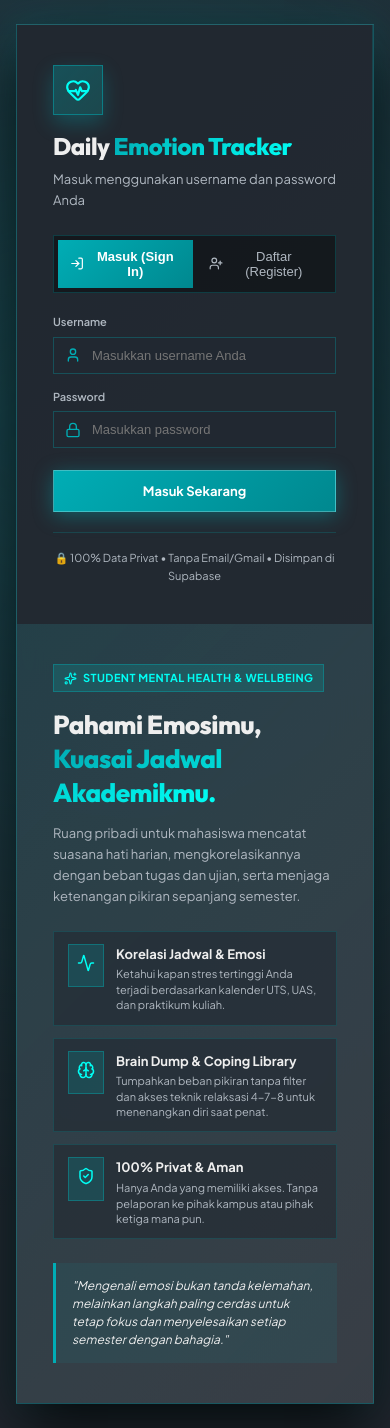
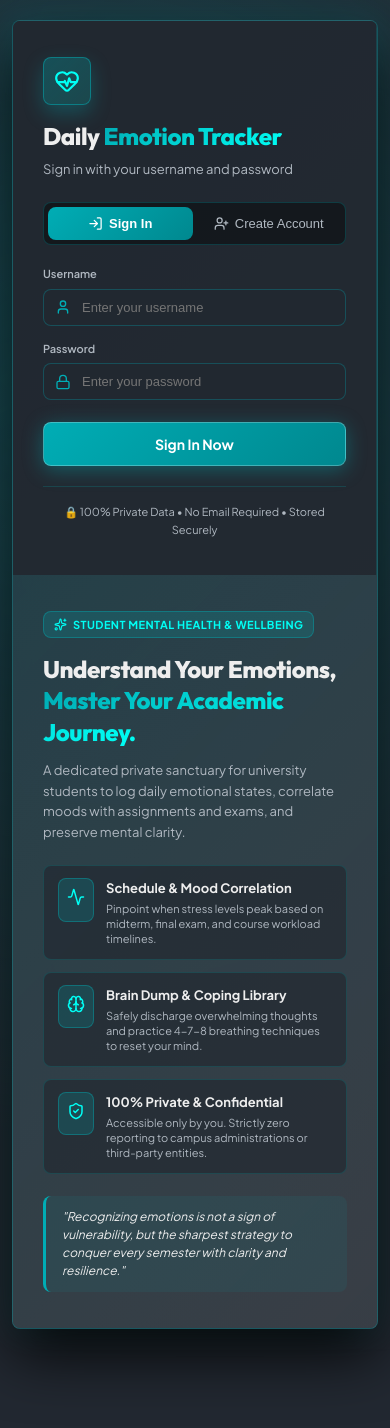
Before and after one commit to fikrighifari17-collab/daily, a React (Vite) app: page / in a window 390 px wide. After the commit the page ends 1349 px from the top, so only its background shows below. Built offline with nearby package versions, Linux system fonts and the light colour scheme.

Commit message:
style: apply 8px border radius, English language, and Google Pixel 8 mobile responsiveness

```diff
--- a/src/components/AuthModal.jsx
+++ b/src/components/AuthModal.jsx
@@ -26,27 +26,27 @@ export default function AuthModal({ isOpen, onClose }) {
       if (mode === 'login') {
         const res = await handleLogin(username, password);
         if (res?.user) {
-          toast.success(`Selamat datang kembali, ${res.user.nama || res.user.username}!`);
+          toast.success(`Welcome back, ${res.user.nama || res.user.username}!`);
           onClose();
         } else {
-          setErrorMsg('Username atau password salah');
+          setErrorMsg('Invalid username or password.');
         }
       } else {
         if (!username.trim() || !password.trim()) {
-          setErrorMsg('Username dan password wajib diisi');
+          setErrorMsg('Username and password are required.');
           setLoading(false);
           return;
         }
         const res = await handleRegister(username, password, nama || username);
         if (res?.user) {
-          toast.success(`Akun berhasil dibuat! Selamat datang, ${res.user.nama || res.user.username}!`);
+          toast.success(`Account created! Welcome, ${res.user.nama || res.user.username}!`);
           onClose();
         } else {
-          setErrorMsg('Pendaftaran gagal. Silakan gunakan username lain');
+          setErrorMsg('Registration failed. Please choose another username.');
         }
       }
     } catch (err) {
-      setErrorMsg(err.message || 'Terjadi kesalahan autentikasi.');
+      setErrorMsg(err.message || 'Authentication error.');
     } finally {
       setLoading(false);
     }
@@ -74,7 +74,7 @@ export default function AuthModal({ isOpen, onClose }) {
         background: 'linear-gradient(135deg, rgba(34, 40, 49, 0.95), rgba(57, 62, 70, 0.95))',
         border: '1px solid rgba(0, 173, 181, 0.4)',
         boxShadow: '0 20px 50px rgba(0, 0, 0, 0.8), 0 0 30px rgba(0, 173, 181, 0.2)',
-        borderRadius: '0px',
+        borderRadius: '8px',
         padding: '24px',
         position: 'relative'
       }}>
@@ -103,7 +103,7 @@ export default function AuthModal({ isOpen, onClose }) {
             justifyContent: 'center',
             width: '48px',
             height: '48px',
-            borderRadius: '0px',
+            borderRadius: '8px',
             background: 'rgba(0, 173, 181, 0.2)',
             border: '1px solid rgba(0, 173, 181, 0.4)',
             marginBottom: '10px'
@@ -111,10 +111,10 @@ export default function AuthModal({ isOpen, onClose }) {
             <Sparkles size={24} color="#00FFF5" />
           </div>
           <h3 style={{ fontSize: '20px', fontWeight: 800, color: '#EEEEEE', margin: '0 0 4px 0' }}>
-            {mode === 'login' ? 'Masuk ke Akun Anda' : 'Buat Akun Baru'}
+            {mode === 'login' ? 'Sign In to Your Account' : 'Create an Account'}
           </h3>
           <p style={{ fontSize: '12px', color: '#b0b8c1', margin: 0 }}>
-            {mode === 'login' ? 'Gunakan username dan password Anda' : 'Daftar dengan username & password untuk mulai melacak emosi'}
+            {mode === 'login' ? 'Enter your username and password' : 'Register to start tracking your daily mood privately'}
           </p>
         </div>
 
@@ -126,7 +126,8 @@ export default function AuthModal({ isOpen, onClose }) {
           background: 'rgba(0, 0, 0, 0.4)',
           padding: '4px',
           marginBottom: '20px',
-          border: '1px solid rgba(0, 173, 181, 0.2)'
+          border: '1px solid rgba(0, 173, 181, 0.2)',
+          borderRadius: '8px'
         }}>
           <button
             type="button"
@@ -138,6 +139,7 @@ export default function AuthModal({ isOpen, onClose }) {
               background: mode === 'login' ? 'linear-gradient(135deg, #00ADB5, #00888f)' : 'transparent',
               color: mode === 'login' ? '#ffffff' : '#b0b8c1',
               border: 'none',
+              borderRadius: '8px',
               cursor: 'pointer',
               display: 'flex',
               alignItems: 'center',
@@ -146,7 +148,7 @@ export default function AuthModal({ isOpen, onClose }) {
             }}
           >
             <LogIn size={14} />
-            Masuk
+            Sign In
           </button>
           <button
             type="button"
@@ -158,6 +160,7 @@ export default function AuthModal({ isOpen, onClose }) {
               background: mode === 'register' ? 'linear-gradient(135deg, #00ADB5, #00888f)' : 'transparent',
               color: mode === 'register' ? '#ffffff' : '#b0b8c1',
               border: 'none',
+              borderRadius: '8px',
               cursor: 'pointer',
               display: 'flex',
               alignItems: 'center',
@@ -166,7 +169,7 @@ export default function AuthModal({ isOpen, onClose }) {
             }}
           >
             <UserPlus size={14} />
-            Daftar
+            Register
           </button>
         </div>
 
@@ -178,6 +181,7 @@ export default function AuthModal({ isOpen, onClose }) {
             gap: '8px',
             background: 'rgba(239, 68, 68, 0.15)',
             border: '1px solid rgba(239, 68, 68, 0.4)',
+            borderRadius: '8px',
             padding: '10px 12px',
             fontSize: '12px',
             color: '#f87171',
@@ -193,7 +197,7 @@ export default function AuthModal({ isOpen, onClose }) {
           {mode === 'register' && (
             <div>
               <label style={{ display: 'block', fontSize: '11px', fontWeight: 600, color: '#b0b8c1', marginBottom: '6px' }}>
-                Nama Lengkap
+                Full Name (Optional)
               </label>
               <div style={{ position: 'relative' }}>
                 <User size={16} color="#00ADB5" style={{ position: 'absolute', left: '12px', top: '50%', transform: 'translateY(-50%)' }} />
@@ -209,7 +213,8 @@ export default function AuthModal({ isOpen, onClose }) {
                     border: '1px solid rgba(0, 173, 181, 0.3)',
                     color: '#EEEEEE',
                     fontSize: '13px',
-                    outline: 'none'
+                    outline: 'none',
+                    borderRadius: '8px'
                   }}
                 />
               </div>
@@ -225,7 +230,7 @@ export default function AuthModal({ isOpen, onClose }) {
               <input
                 type="text"
                 required
-                placeholder="Masukkan username"
+                placeholder="Enter username"
                 value={username}
                 onChange={(e) => setUsername(e.target.value)}
                 style={{
@@ -235,7 +240,8 @@ export default function AuthModal({ isOpen, onClose }) {
                   border: '1px solid rgba(0, 173, 181, 0.3)',
                   color: '#EEEEEE',
                   fontSize: '13px',
-                  outline: 'none'
+                  outline: 'none',
+                  borderRadius: '8px'
                 }}
               />
             </div>
@@ -260,7 +266,8 @@ export default function AuthModal({ isOpen, onClose }) {
                   border: '1px solid rgba(0, 173, 181, 0.3)',
                   color: '#EEEEEE',
                   fontSize: '13px',
-                  outline: 'none'
+                  outline: 'none',
+                  borderRadius: '8px'
                 }}
               />
             </div>
@@ -276,16 +283,16 @@ export default function AuthModal({ isOpen, onClose }) {
               fontSize: '13px',
               fontWeight: 700,
               justifyContent: 'center',
-              borderRadius: '0px',
+              borderRadius: '8px',
               opacity: loading ? 0.7 : 1
             }}
           >
-            {loading ? 'Memproses...' : mode === 'login' ? 'Masuk Sekarang' : 'Daftar Akun'}
+            {loading ? 'Processing...' : mode === 'login' ? 'Sign In Now' : 'Create Account'}
           </button>
         </form>
 
         <p style={{ textAlign: 'center', fontSize: '11px', color: '#b0b8c1', marginTop: '16px', marginBottom: 0 }}>
-          🔒 100% Data Privat Mahasiswa &bull; Tanpa Email
+          🔒 100% Private Student Data &bull; No Email Required
         </p>
       </div>
     </div>,
--- a/src/pages/LoginPage.jsx
+++ b/src/pages/LoginPage.jsx
@@ -1,5 +1,5 @@
 import React, { useState } from 'react';
-import { Sparkles, Lock, User, LogIn, UserPlus, ShieldCheck, HeartPulse, BookOpen, Brain, Activity, CheckCircle, Flame, Clock, Award } from 'lucide-react';
+import { Sparkles, Lock, User, LogIn, UserPlus, ShieldCheck, HeartPulse, BookOpen, Brain, Activity } from 'lucide-react';
 import { useAuth } from '../context/AuthContext';
 import { useToast } from '../context/ToastContext';
 
@@ -23,25 +23,25 @@ export default function LoginPage() {
       if (mode === 'login') {
         const res = await handleLogin(username, password);
         if (res?.user) {
-          toast.success(`Selamat datang kembali, ${res.user.nama || res.user.username}!`);
+          toast.success(`Welcome back, ${res.user.nama || res.user.username}!`);
         } else {
-          setErrorMsg('Username atau password salah.');
+          setErrorMsg('Invalid username or password.');
         }
       } else {
         if (!username.trim() || !password.trim()) {
-          setErrorMsg('Username dan password wajib diisi.');
+          setErrorMsg('Username and password are required.');
           setLoading(false);
           return;
         }
         const res = await handleRegister(username, password, nama || username);
         if (res?.user) {
-          toast.success(`Akun berhasil dibuat! Selamat datang, ${res.user.nama || res.user.username}!`);
+          toast.success(`Account created! Welcome, ${res.user.nama || res.user.username}!`);
         } else {
-          setErrorMsg('Pendaftaran gagal. Silakan coba username lain.');
+          setErrorMsg('Registration failed. Please try a different username.');
         }
       }
     } catch (err) {
-      setErrorMsg(err.message || 'Terjadi kesalahan autentikasi. Pastikan koneksi internet aktif.');
+      setErrorMsg(err.message || 'Authentication error. Please check your network connection.');
     } finally {
       setLoading(false);
     }
@@ -53,25 +53,25 @@ export default function LoginPage() {
       display: 'flex',
       alignItems: 'center',
       justifyContent: 'center',
-      background: 'radial-gradient(circle at 20% 30%, rgba(0, 173, 181, 0.18), rgba(34, 40, 49, 1) 75%)',
-      padding: '24px 16px'
+      background: 'radial-gradient(circle at 20% 30%, rgba(0, 173, 181, 0.2), rgba(34, 40, 49, 1) 75%)',
+      padding: '20px 12px'
     }}>
-      {/* Split Screen Container */}
+      {/* Split Screen Container (with 8px border-radius and Pixel 8 mobile optimization) */}
       <div className="glass-panel animate-fade-in" style={{
         width: '100%',
-        maxWidth: '1080px',
+        maxWidth: '1040px',
         display: 'grid',
-        gridTemplateColumns: 'repeat(auto-fit, minmax(340px, 1fr))',
+        gridTemplateColumns: 'repeat(auto-fit, minmax(320px, 1fr))',
         background: 'linear-gradient(135deg, rgba(34, 40, 49, 0.96), rgba(57, 62, 70, 0.92))',
         border: '1px solid rgba(0, 173, 181, 0.35)',
         boxShadow: '0 25px 60px rgba(0, 0, 0, 0.85), 0 0 35px rgba(0, 173, 181, 0.2)',
-        borderRadius: '0px',
+        borderRadius: '8px',
         overflow: 'hidden'
       }}>
 
-        {/* ================= SEBELAH KIRI: FORM LOGIN / REGISTER ================= */}
+        {/* ================= LEFT COLUMN: LOGIN / REGISTER FORM ================= */}
         <div style={{
-          padding: '40px 36px',
+          padding: '36px 30px',
           display: 'flex',
           flexDirection: 'column',
           justifyContent: 'center',
@@ -79,14 +79,14 @@ export default function LoginPage() {
           background: 'rgba(34, 40, 49, 0.85)'
         }}>
           {/* Logo & Title */}
-          <div style={{ marginBottom: '24px' }}>
+          <div style={{ marginBottom: '22px' }}>
             <div style={{
               display: 'inline-flex',
               alignItems: 'center',
               justifyContent: 'center',
-              width: '50px',
-              height: '50px',
-              borderRadius: '0px',
+              width: '48px',
+              height: '48px',
+              borderRadius: '8px',
               background: 'linear-gradient(135deg, rgba(0, 173, 181, 0.3), rgba(0, 255, 245, 0.15))',
               border: '1px solid rgba(0, 173, 181, 0.5)',
               marginBottom: '12px',
@@ -94,13 +94,13 @@ export default function LoginPage() {
             }}>
               <HeartPulse size={26} color="#00FFF5" />
             </div>
-            <h1 style={{ fontSize: '24px', fontWeight: 800, color: '#EEEEEE', margin: '0 0 4px 0' }}>
+            <h1 style={{ fontSize: '24px', fontWeight: 800, color: '#EEEEEE', margin: '0 0 4px 0', letterSpacing: '-0.02em' }}>
               Daily <span className="text-gradient-teal">Emotion Tracker</span>
             </h1>
             <p style={{ fontSize: '13px', color: '#b0b8c1', margin: 0 }}>
               {mode === 'login'
-                ? 'Masuk menggunakan username dan password Anda'
-                : 'Buat akun baru untuk mulai melacak emosi harian'}
+                ? 'Sign in with your username and password'
+                : 'Create an account to start tracking your daily mood'}
             </p>
           </div>
 
@@ -112,7 +112,8 @@ export default function LoginPage() {
             background: 'rgba(0, 0, 0, 0.4)',
             padding: '4px',
             marginBottom: '20px',
-            border: '1px solid rgba(0, 173, 181, 0.25)'
+            border: '1px solid rgba(0, 173, 181, 0.25)',
+            borderRadius: '8px'
           }}>
             <button
               type="button"
@@ -124,15 +125,17 @@ export default function LoginPage() {
                 background: mode === 'login' ? 'linear-gradient(135deg, #00ADB5, #00888f)' : 'transparent',
                 color: mode === 'login' ? '#ffffff' : '#b0b8c1',
                 border: 'none',
+                borderRadius: '8px',
                 cursor: 'pointer',
                 display: 'flex',
                 alignItems: 'center',
                 justifyContent: 'center',
-                gap: '6px'
+                gap: '6px',
+                transition: 'all 0.2s ease'
               }}
             >
               <LogIn size={15} />
-              Masuk (Sign In)
+              Sign In
             </button>
             <button
               type="button"
@@ -144,15 +147,17 @@ export default function LoginPage() {
                 background: mode === 'register' ? 'linear-gradient(135deg, #00ADB5, #00888f)' : 'transparent',
                 color: mode === 'register' ? '#ffffff' : '#b0b8c1',
                 border: 'none',
+                borderRadius: '8px',
                 cursor: 'pointer',
                 display: 'flex',
                 alignItems: 'center',
                 justifyContent: 'center',
-                gap: '6px'
+                gap: '6px',
+                transition: 'all 0.2s ease'
               }}
             >
               <UserPlus size={15} />
-              Daftar (Register)
+              Create Account
             </button>
           </div>
 
@@ -164,6 +169,7 @@ export default function LoginPage() {
               gap: '8px',
               background: 'rgba(239, 68, 68, 0.15)',
               border: '1px solid rgba(239, 68, 68, 0.4)',
+              borderRadius: '8px',
               padding: '10px 12px',
               fontSize: '12px',
               color: '#f87171',
@@ -179,7 +185,7 @@ export default function LoginPage() {
             {mode === 'register' && (
               <div>
                 <label style={{ display: 'block', fontSize: '11px', fontWeight: 600, color: '#b0b8c1', marginBottom: '6px' }}>
-                  Nama Lengkap
+                  Full Name (Optional)
                 </label>
                 <div style={{ position: 'relative' }}>
                   <User size={16} color="#00ADB5" style={{ position: 'absolute', left: '12px', top: '50%', transform: 'translateY(-50%)' }} />
@@ -196,7 +202,7 @@ export default function LoginPage() {
                       color: '#EEEEEE',
                       fontSize: '13px',
                       outline: 'none',
-                      borderRadius: '0px'
+                      borderRadius: '8px'
                     }}
                   />
                 </div>
@@ -212,7 +218,7 @@ export default function LoginPage() {
                 <input
                   type="text"
                   required
-                  placeholder="Masukkan username Anda"
+                  placeholder="Enter your username"
                   value={username}
                   onChange={(e) => setUsername(e.target.value)}
                   style={{
@@ -223,7 +229,7 @@ export default function LoginPage() {
                     color: '#EEEEEE',
                     fontSize: '13px',
                     outline: 'none',
-                    borderRadius: '0px'
+                    borderRadius: '8px'
                   }}
                 />
               </div>
@@ -238,7 +244,7 @@ export default function LoginPage() {
                 <input
                   type="password"
                   required
-                  placeholder="Masukkan password"
+                  placeholder="Enter your password"
                   value={password}
                   onChange={(e) => setPassword(e.target.value)}
                   style={{
@@ -249,7 +255,7 @@ export default function LoginPage() {
                     color: '#EEEEEE',
                     fontSize: '13px',
                     outline: 'none',
-                    borderRadius: '0px'
+                    borderRadius: '8px'
                   }}
                 />
               </div>
@@ -262,25 +268,26 @@ export default function LoginPage() {
               style={{
                 marginTop: '8px',
                 padding: '12px',
-                fontSize: '13px',
+                fontSize: '14px',
                 fontWeight: 700,
                 justifyContent: 'center',
-                borderRadius: '0px',
-                opacity: loading ? 0.7 : 1
+                borderRadius: '8px',
+                opacity: loading ? 0.7 : 1,
+                cursor: loading ? 'not-allowed' : 'pointer'
               }}
             >
-              {loading ? 'Memproses...' : mode === 'login' ? 'Masuk Sekarang' : 'Daftar Akun'}
+              {loading ? 'Processing...' : mode === 'login' ? 'Sign In Now' : 'Create Account'}
             </button>
           </form>
 
           <div style={{ marginTop: '20px', paddingTop: '16px', borderTop: '1px solid rgba(0, 173, 181, 0.2)', fontSize: '11px', color: '#b0b8c1', textAlign: 'center' }}>
-            🔒 100% Data Privat &bull; Tanpa Email/Gmail &bull; Disimpan di Supabase
+            🔒 100% Private Data &bull; No Email Required &bull; Stored Securely
           </div>
         </div>
 
-        {/* ================= SEBELAH KANAN: TULISAN & INFORMASI MENARIK ================= */}
+        {/* ================= RIGHT COLUMN: INFORMATIVE & INSPIRING CONTENT ================= */}
         <div style={{
-          padding: '40px 36px',
+          padding: '36px 30px',
           display: 'flex',
           flexDirection: 'column',
           justifyContent: 'space-between',
@@ -294,7 +301,7 @@ export default function LoginPage() {
               alignItems: 'center',
               gap: '6px',
               padding: '4px 10px',
-              borderRadius: '0px',
+              borderRadius: '8px',
               background: 'rgba(0, 173, 181, 0.2)',
               border: '1px solid rgba(0, 173, 181, 0.4)',
               marginBottom: '16px'
@@ -306,13 +313,13 @@ export default function LoginPage() {
             </div>
 
             {/* Main Headline */}
-            <h2 style={{ fontSize: '26px', fontWeight: 800, color: '#EEEEEE', lineHeight: 1.3, marginBottom: '14px' }}>
-              Pahami Emosimu, <br />
-              <span className="text-gradient-teal">Kuasai Jadwal Akademikmu.</span>
+            <h2 style={{ fontSize: '24px', fontWeight: 800, color: '#EEEEEE', lineHeight: 1.3, marginBottom: '12px' }}>
+              Understand Your Emotions, <br />
+              <span className="text-gradient-teal">Master Your Academic Journey.</span>
             </h2>
 
-            <p style={{ fontSize: '13px', color: '#b0b8c1', lineHeight: 1.6, marginBottom: '24px' }}>
-              Ruang pribadi untuk mahasiswa mencatat suasana hati harian, mengkorelasikannya dengan beban tugas dan ujian, serta menjaga ketenangan pikiran sepanjang semester.
+            <p style={{ fontSize: '13px', color: '#b0b8c1', lineHeight: 1.6, marginBottom: '22px' }}>
+              A dedicated private sanctuary for university students to log daily emotional states, correlate moods with assignments and exams, and preserve mental clarity.
             </p>
 
             {/* Feature Highlights Grid */}
@@ -322,18 +329,19 @@ export default function LoginPage() {
                 alignItems: 'flex-start',
                 gap: '12px',
                 padding: '12px 14px',
-                background: 'rgba(34, 40, 49, 0.6)',
-                border: '1px solid rgba(0, 173, 181, 0.2)'
+                background: 'rgba(34, 40, 49, 0.65)',
+                border: '1px solid rgba(0, 173, 181, 0.2)',
+                borderRadius: '8px'
               }}>
-                <div style={{ padding: '8px', background: 'rgba(0, 173, 181, 0.2)', border: '1px solid rgba(0, 173, 181, 0.4)' }}>
+                <div style={{ padding: '8px', background: 'rgba(0, 173, 181, 0.2)', border: '1px solid rgba(0, 173, 181, 0.4)', borderRadius: '8px' }}>
                   <Activity size={18} color="#00FFF5" />
                 </div>
                 <div>
                   <div style={{ fontSize: '13px', fontWeight: 700, color: '#EEEEEE', marginBottom: '2px' }}>
-                    Korelasi Jadwal & Emosi
+                    Schedule & Mood Correlation
                   </div>
                   <div style={{ fontSize: '11px', color: '#b0b8c1', lineHeight: 1.4 }}>
-                    Ketahui kapan stres tertinggi Anda terjadi berdasarkan kalender UTS, UAS, dan praktikum kuliah.
+                    Pinpoint when stress levels peak based on midterm, final exam, and course workload timelines.
                   </div>
                 </div>
               </div>
@@ -343,10 +351,11 @@ export default function LoginPage() {
                 alignItems: 'flex-start',
                 gap: '12px',
                 padding: '12px 14px',
-                background: 'rgba(34, 40, 49, 0.6)',
-                border: '1px solid rgba(0, 173, 181, 0.2)'
+                background: 'rgba(34, 40, 49, 0.65)',
+                border: '1px solid rgba(0, 173, 181, 0.2)',
+                borderRadius: '8px'
               }}>
-                <div style={{ padding: '8px', background: 'rgba(0, 173, 181, 0.2)', border: '1px solid rgba(0, 173, 181, 0.4)' }}>
+                <div style={{ padding: '8px', background: 'rgba(0, 173, 181, 0.2)', border: '1px solid rgba(0, 173, 181, 0.4)', borderRadius: '8px' }}>
                   <Brain size={18} color="#00FFF5" />
                 </div>
                 <div>
@@ -354,7 +363,7 @@ export default function LoginPage() {
                     Brain Dump & Coping Library
                   </div>
                   <div style={{ fontSize: '11px', color: '#b0b8c1', lineHeight: 1.4 }}>
-                    Tumpahkan beban pikiran tanpa filter dan akses teknik relaksasi 4-7-8 untuk menenangkan diri saat penat.
+                    Safely discharge overwhelming thoughts and practice 4-7-8 breathing techniques to reset your mind.
                   </div>
                 </div>
               </div>
@@ -364,18 +373,19 @@ export default function LoginPage() {
                 alignItems: 'flex-start',
                 gap: '12px',
                 padding: '12px 14px',
-                background: 'rgba(34, 40, 49, 0.6)',
-                border: '1px solid rgba(0, 173, 181, 0.2)'
+                background: 'rgba(34, 40, 49, 0.65)',
+                border: '1px solid rgba(0, 173, 181, 0.2)',
+                borderRadius: '8px'
               }}>
-                <div style={{ padding: '8px', background: 'rgba(0, 173, 181, 0.2)', border: '1px solid rgba(0, 173, 181, 0.4)' }}>
+                <div style={{ padding: '8px', background: 'rgba(0, 173, 181, 0.2)', border: '1px solid rgba(0, 173, 181, 0.4)', borderRadius: '8px' }}>
                   <ShieldCheck size={18} color="#00FFF5" />
                 </div>
                 <div>
                   <div style={{ fontSize: '13px', fontWeight: 700, color: '#EEEEEE', marginBottom: '2px' }}>
-                    100% Privat & Aman
+                    100% Private & Confidential
                   </div>
                   <div style={{ fontSize: '11px', color: '#b0b8c1', lineHeight: 1.4 }}>
-                    Hanya Anda yang memiliki akses. Tanpa pelaporan ke pihak kampus atau pihak ketiga mana pun.
+                    Accessible only by you. Strictly zero reporting to campus administrations or third-party entities.
                   </div>
                 </div>
               </div>
@@ -384,13 +394,14 @@ export default function LoginPage() {
 
           {/* Inspirational Quote at Bottom */}
           <div style={{
-            marginTop: '24px',
-            padding: '14px 16px',
+            marginTop: '22px',
+            padding: '12px 16px',
             background: 'rgba(0, 173, 181, 0.08)',
-            borderLeft: '3px solid #00ADB5'
+            borderLeft: '3px solid #00ADB5',
+            borderRadius: '8px'
           }}>
             <p style={{ fontSize: '12px', fontStyle: 'italic', color: '#EEEEEE', margin: 0, lineHeight: 1.5 }}>
-              "Mengenali emosi bukan tanda kelemahan, melainkan langkah paling cerdas untuk tetap fokus dan menyelesaikan setiap semester dengan bahagia."
+              "Recognizing emotions is not a sign of vulnerability, but the sharpest strategy to conquer every semester with clarity and resilience."
             </p>
           </div>
 
```
